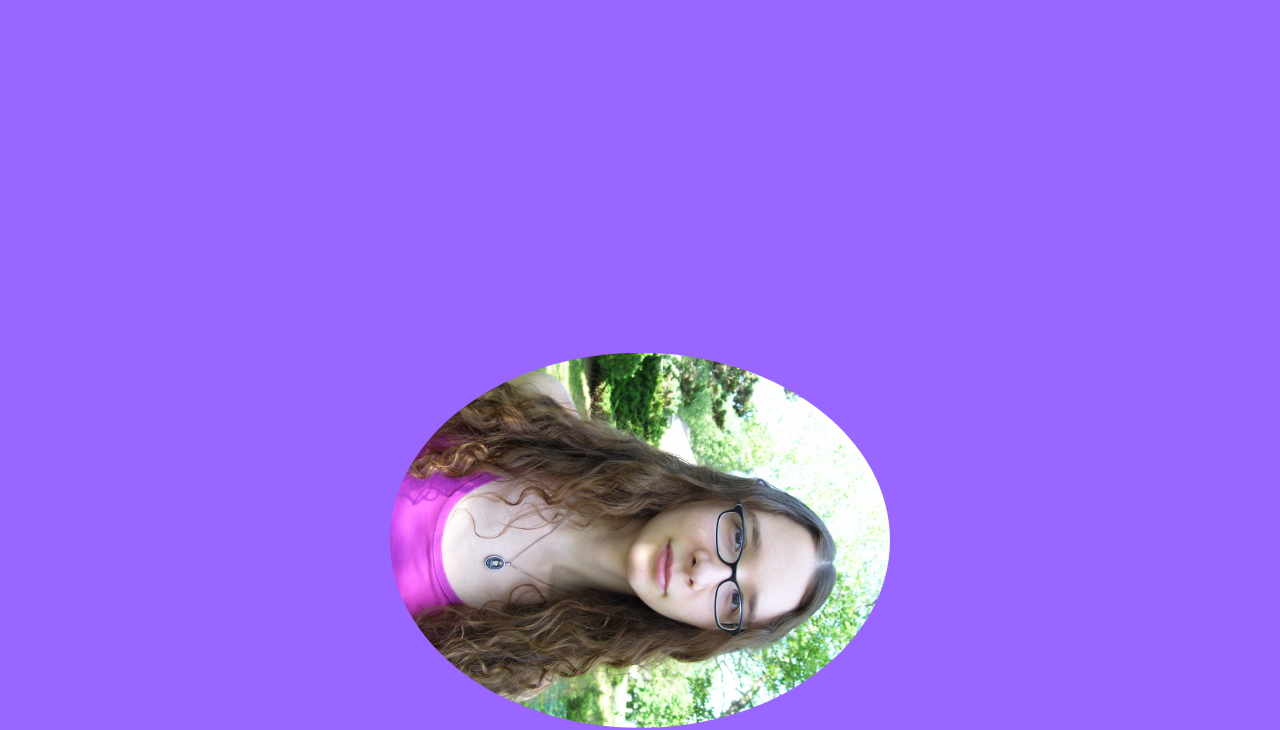
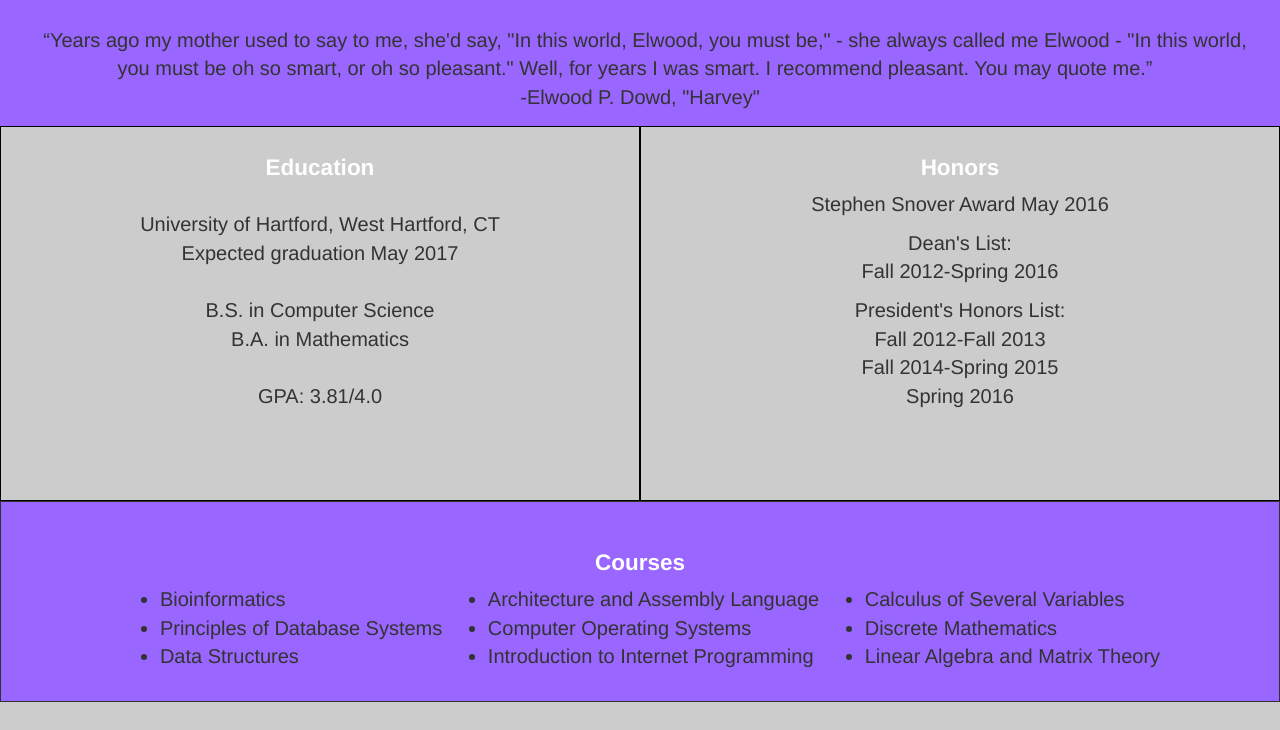
Before and after one commit to Wahyu019876677/dana-personal-website, a plain HTML site: page index.html in a window 1280 px wide. Shown: the part 73-803 px from the top of the page. Drawn offline with nearby package versions, Linux system fonts and the light colour scheme.

```diff
--- a/css/stylesheet.css
+++ b/css/stylesheet.css
@@ -17,7 +17,6 @@
 	padding-top: 70px;
 }
 
-/*Referenced at https://css-tricks.com/css-media-queries/*/
 @media all and (max-width: 850px) and (min-width: 768px) {
   body{
     padding-top: 140px;
--- a/index.html
+++ b/index.html
@@ -84,7 +84,7 @@
 			<div class="container-fluid">
 				<div class="row">
 					<div id="img-row" class="col-xs-12">
-						<img src="images/Dana.JPG" alt="Responsive image" id="me" class="img-responsive">
+						<!--<img src="images/Dana.JPG" alt="Responsive image" id="me" class="img-responsive">-->
 						<br>
 						<!--Refrenced at http://www.finestquotes.com/movie_quotes/movie/harvey/page/0.htm-->
 						<q>Years ago my mother used to say to me, she'd say, "In this world, Elwood, you must be," - she always called me Elwood - "In this world, you must be oh so smart, or oh so pleasant." Well, for years I was smart. I recommend pleasant. You may quote me.</q><br>
```
